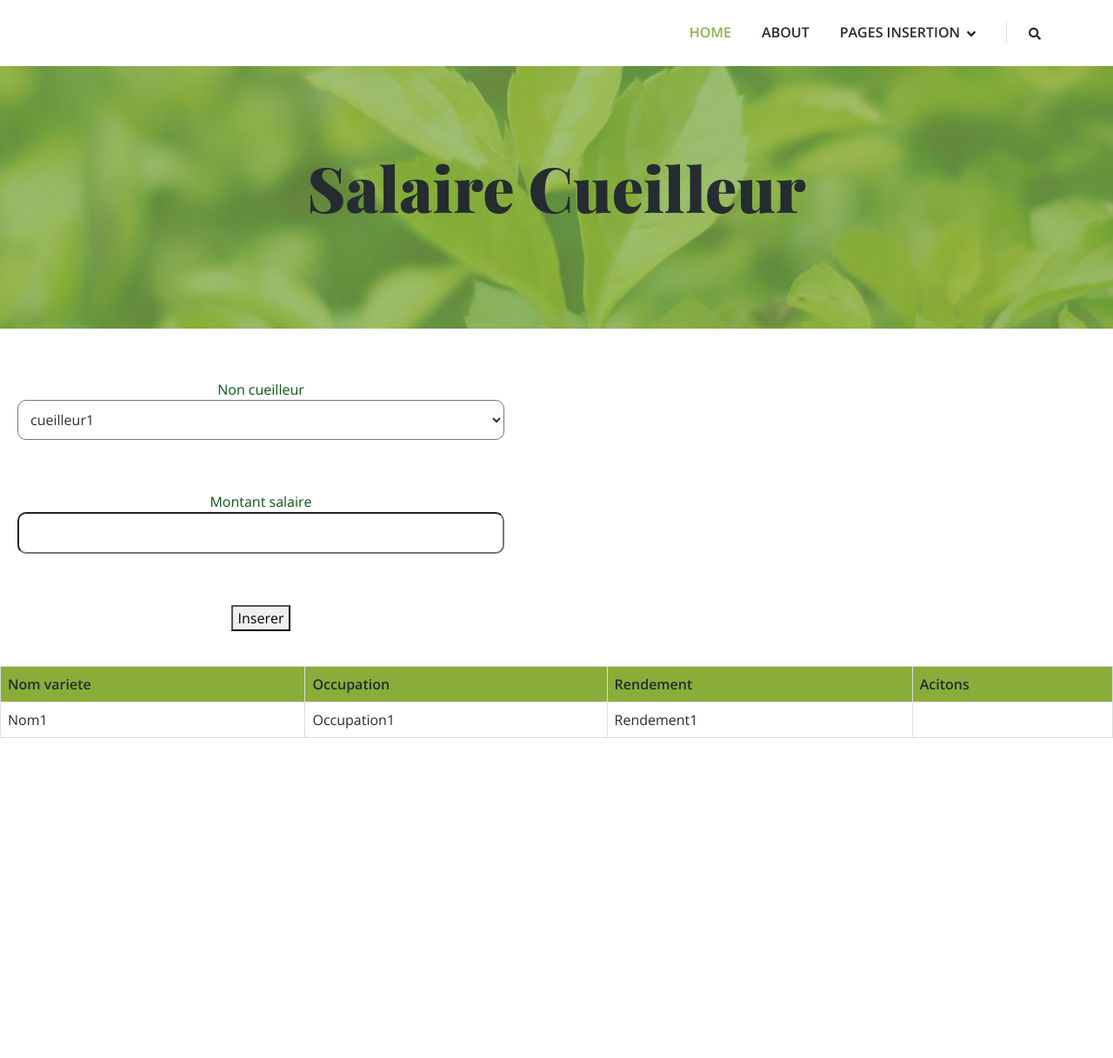
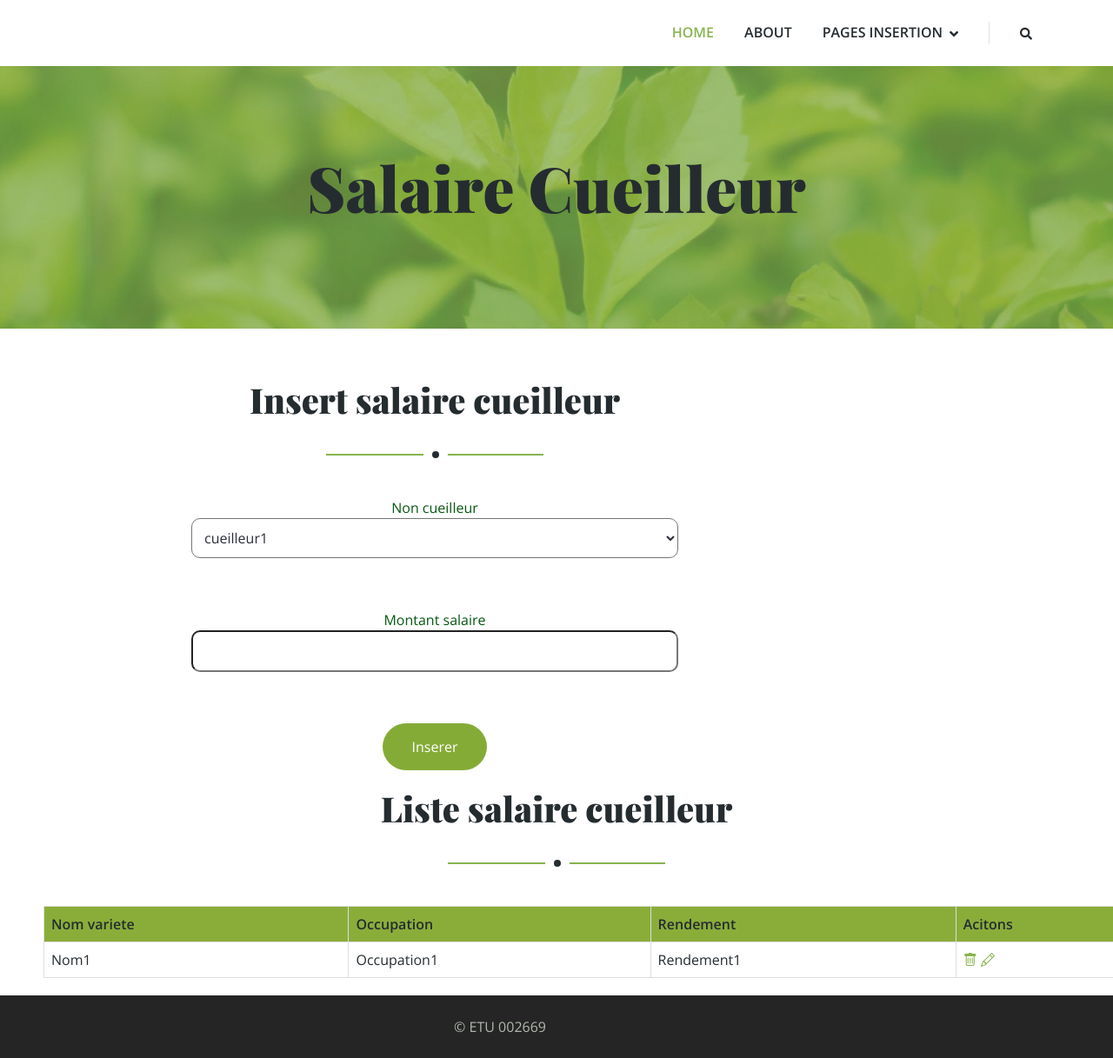
Before and after one commit to Miarantsoo/Exam30h, a PHP site: page /pages/insert-salaire-cueilleur.php in a window 1280 px wide; the page is wider, and only the part inside the window is pictured. Shown: that part at 87% size. Before the commit the page ends 849 px from the top of that part, so only its background shows below. Run offline with PHP 8.4, Linux system fonts and the light colour scheme; some libraries are stand-ins or nearby versions.

Commit message:
front-adlin

```diff
--- a/assets/css/style-insert.css
+++ b/assets/css/style-insert.css
@@ -14,9 +14,10 @@
     position: relative;
     color: #075811;
     animation: slide-up 0.5s ease;
+    margin-left: 200px;
 }
 
-input , select{
+input, select{
     width: 100%;
     padding: 10px;
     margin-bottom: 35px;
@@ -32,6 +33,9 @@ table {
     width: 100%;
     border-collapse: collapse;
     margin-top: 20px;
+    margin: 20px;
+    margin-left: 50px;
+    margin-right: 50px;
 }
 
 th, td {
@@ -43,3 +47,15 @@ th, td {
 th {
     background-color: #8aad3a;
 }
+
+button{
+    background-color:#85ab37;
+    color: #fff;
+    padding: 15px 34px;
+    margin-left: 10px;
+    margin-right: 10px;
+    border: none;
+    border-radius: 30px;
+    cursor: pointer;
+    transition: background-color 0.3s ease;
+}
--- a/pages/index.php
+++ b/pages/index.php
@@ -27,6 +27,7 @@
     <link href="../assets/css/bootstrap.min.css" rel="stylesheet">
 
     <!-- Template Stylesheet -->
+    <link href="../assets/css/style.css" rel="stylesheet">
     <link href="../assets/css/style-connexion.css" rel="stylesheet">
 </head>
 <body>
@@ -45,5 +46,6 @@
             <p> Pas encore de compte ?<a href="inscription.php">Créer ici</a></p>
         </form>
     </div>
+
 </body>
 </html>
--- a/pages/inscription.php
+++ b/pages/inscription.php
@@ -68,6 +68,7 @@
             </div>
         </form>
     </div>
+
     <script>
         function nextStep(step) {
             // Masquer l'étape actuelle
--- a/pages/insert-salaire-cueilleur.php
+++ b/pages/insert-salaire-cueilleur.php
@@ -42,7 +42,7 @@
                 </button>
                 <div class="collapse navbar-collapse" id="navbarCollapse">
                     <div class="navbar-nav ms-auto">
-                        <a href="acceuil_admin.php" class="nav-item nav-link active">Home</a>
+                        <a href="acceuil-admin.php" class="nav-item nav-link active">Home</a>
                         <a href="#" class="nav-item nav-link">About</a>
                         <div class="nav-item dropdown">
                             <a href="#" class="nav-link dropdown-toggle" data-bs-toggle="dropdown">Pages Insertion</a>
@@ -72,6 +72,9 @@
     </div>
 
     <div class="form-insert">
+    <div class="section-title text-center mx-auto wow fadeInUp" data-wow-delay="0.1s" style="max-width: 500px; visibility: visible; animation-delay: 0.1s; animation-name: fadeInUp;">
+        <h1 class="display-6">Insert salaire cueilleur</h1>
+    </div>
     <form action="#">
             <label for="Nom">Non cueilleur</label>
             <select id="" name="namecueilleur" required>
@@ -86,6 +89,10 @@
 
             <button type="submit">Inserer</button>
     </form>
+    </div>
+
+    <div class="section-title text-center mx-auto wow fadeInUp" data-wow-delay="0.1s" style="max-width: 500px; visibility: visible; animation-delay: 0.1s; animation-name: fadeInUp;">
+        <h1 class="display-6">Liste salaire cueilleur</h1>
     </div>
 
     <table border='1'>
@@ -103,8 +110,8 @@
                 <td>Occupation1</td>
                 <td>Rendement1</td>
                 <td>
-                    <a href="" class="glyphicon glyphicon-trash" id="icon"></a>
-                    <a href="" class="glyphicon glyphicon-pencil" id="icon"></a>
+                    <a href="" class="bi bi-trash" id="icon"></a>
+                    <a href="" class="bi bi-pencil" id="icon"></a>
                 </td>
             </tr>
         </tbody>
@@ -121,4 +128,15 @@
     <!-- Template Javascript -->
     <script src="../assets/js/main.js"></script>
 </body>
+<footer>
+    <div class="container-fluid copyright py-4">
+        <div class="container">
+            <div class="row">
+                <div class="col-md-6 text-center text-md-end">
+                    © ETU 002669
+                </div>
+            </div>
+        </div>
+    </div>
+</footer>
 </html>
```
Also changed, not shown: pages/acceuil-admin.php (+12 -2 lines), pages/insert-categorie.php (+27 -9 lines), pages/insert-cueilleur.php (+20 -3 lines), pages/insert-parcelle.php (+20 -3 lines), pages/insert-variete.php (+21 -3 lines).
